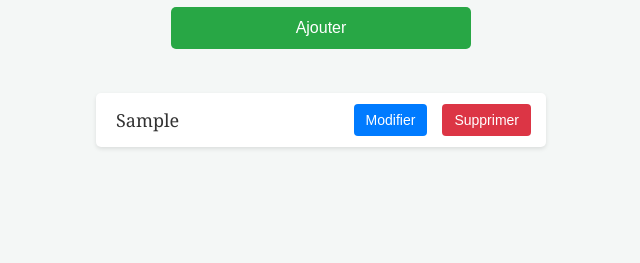
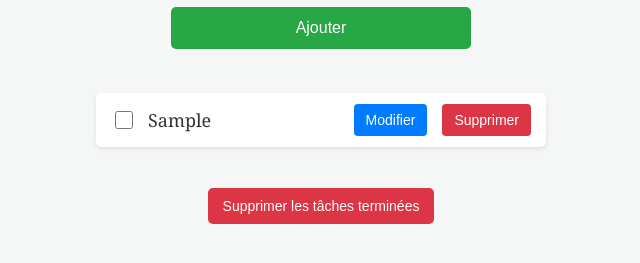
Before and after one commit to IslemDjd/TP-DOM, a plain HTML site: page index.html in a window 1280 px wide. Both pictures are taken after typing "Sample" into the empty fields and a click on the button "Ajouter". Shown: the part 151-414 px from the top of the page, without its empty margins (319-959 px from the left). Drawn offline with Linux system fonts and the light colour scheme.

Commit message:
Implement task completion feature with checkbox and clear completed tasks button

```diff
--- a/css/style.css
+++ b/css/style.css
@@ -120,3 +120,31 @@ h1 {
     border-radius: 3px;
     outline: none;
 }
+
+.task-checkbox {
+    margin-right: 10px;
+    width: 18px;
+    height: 18px;
+    cursor: pointer;
+}
+
+.completed {
+    text-decoration: line-through;
+    color: #888;
+}
+
+#clearCompletedButton {
+    padding: 10px 15px;
+    background-color: #dc3545;
+    color: white;
+    border: none;
+    border-radius: 5px;
+    cursor: pointer;
+    margin-top: 15px;
+    font-size: 14px;
+    transition: background-color 0.3s ease;
+}
+
+#clearCompletedButton:hover {
+    background-color: #c82333;
+}
--- a/index.html
+++ b/index.html
@@ -26,6 +26,8 @@
 
     <ul id="taskList"></ul>
 
+    <button id="clearCompletedButton">Supprimer les tâches terminées</button>
+
     <script src="js/script.js"></script>
     <!-- <Toaster position="top-center" reverseOrder={false} /> -->
 </body>
--- a/js/script.js
+++ b/js/script.js
@@ -3,12 +3,26 @@ const addTaskButton = document.getElementById('addTaskButton');
 const taskList = document.getElementById('taskList');
 const errorMessage = document.getElementById('errorMessage');
 
-function createTaskElement(taskText) {
+// Function to create a task element
+function createTaskElement(taskText, isCompleted = false) {
     const listItem = document.createElement('li');
     listItem.className = 'task';
 
+    const checkbox = document.createElement('input');
+    checkbox.type = 'checkbox';
+    checkbox.className = 'task-checkbox';
+    checkbox.checked = isCompleted;
+    checkbox.addEventListener('change', () => {
+        taskSpan.classList.toggle('completed', checkbox.checked);
+        saveTasksToLocalStorage();
+    });
+    listItem.appendChild(checkbox);
+
     const taskSpan = document.createElement('span');
     taskSpan.textContent = taskText;
+    if (isCompleted) {
+        taskSpan.classList.add('completed');
+    }
     listItem.appendChild(taskSpan);
 
     const buttonContainer = document.createElement('div');
@@ -52,21 +66,38 @@ function deleteTask(listItem) {
 
 function saveTasksToLocalStorage() {
     const tasks = [];
-    taskList.querySelectorAll('.task span').forEach(taskSpan => {
-        tasks.push(taskSpan.textContent);
+    taskList.querySelectorAll('.task').forEach(taskItem => {
+        const taskSpan = taskItem.querySelector('span');
+        const isCompleted = taskItem.querySelector('.task-checkbox').checked;
+        tasks.push({
+            text: taskSpan.textContent,
+            completed: isCompleted
+        });
     });
     localStorage.setItem('tasks', JSON.stringify(tasks));
 }
 
 function loadTasksFromLocalStorage() {
     const tasks = JSON.parse(localStorage.getItem('tasks') || '[]');
-    tasks.forEach(taskText => {
-        const newTask = createTaskElement(taskText);
-        taskList.appendChild(newTask);
+    tasks.forEach(task => {
+            const newTask = createTaskElement(task.text, task.completed);
+            taskList.appendChild(newTask);
     });
 }
 
+function clearCompletedTasks() {
+    const completedTasks = taskList.querySelectorAll('.task-checkbox:checked');
+    completedTasks.forEach(checkbox => {
+        const listItem = checkbox.closest('.task');
+        listItem.remove();
+    });
+    saveTasksToLocalStorage();
+}
+
 loadTasksFromLocalStorage();
+
+const clearCompletedButton = document.getElementById('clearCompletedButton');
+clearCompletedButton.addEventListener('click', clearCompletedTasks);
 
 addTaskButton.addEventListener('click', () => {
     const taskText = taskInput.value.trim();
```
Also changed, not shown: 1 other file.
